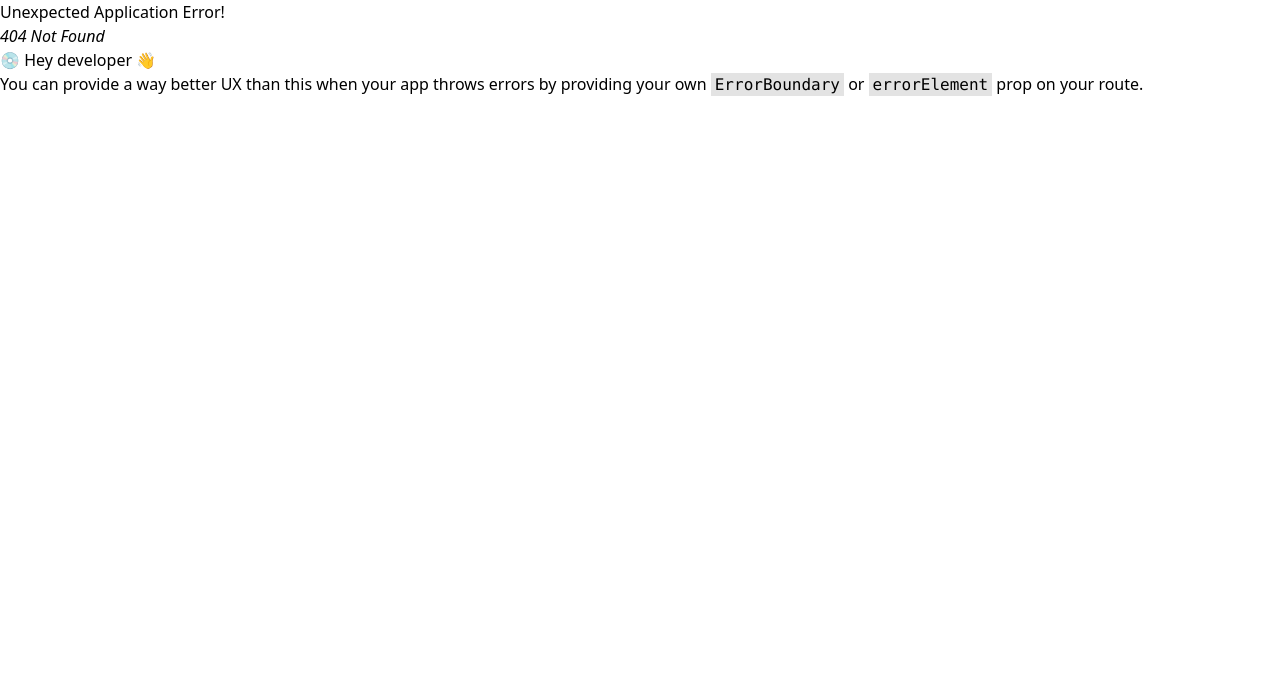
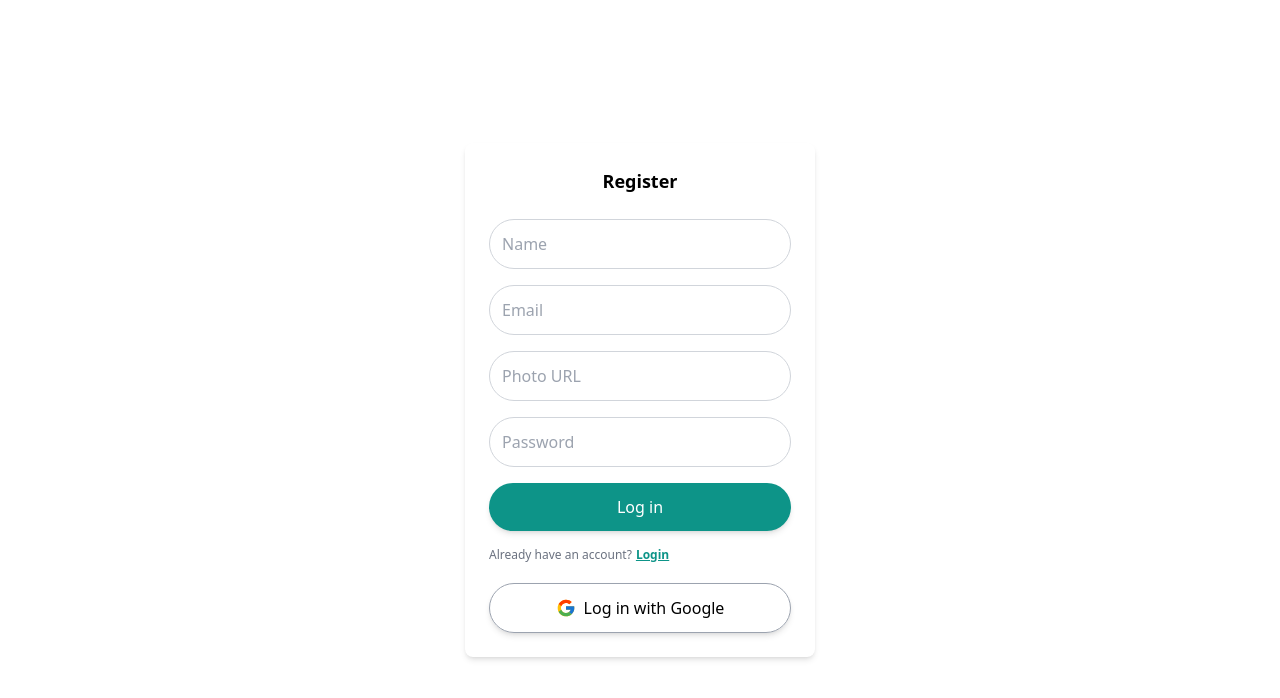
Before and after one commit to MAAB-FW/product-pulse-client, a React (Vite) app: page /register in a window 1280 px wide. Before the commit this address had no page. Shown: the top 698 px of the page. Built offline with nearby package versions, Linux system fonts and the light colour scheme; no server answers.

Commit message:
add: AuthProvider, login page, register page, useAuth hook and SocialLogin component created, socialLogin> google login implimented

```diff
--- /dev/null
+++ b/src/components/SocialLogin.jsx
@@ -0,0 +1,32 @@
+import useAuth from "@/hooks/useAuth";
+import React from "react";
+import { FcGoogle } from "react-icons/fc";
+import { useNavigate } from "react-router-dom";
+
+const SocialLogin = () => {
+    const { googleLogin } = useAuth();
+    const navigate = useNavigate();
+    const handleGoogleLogin = () => {
+        googleLogin()
+            .then((res) => {
+                console.log(res.user);
+                if (res.user) return navigate("/");
+            })
+            .catch((error) => {
+                console.log(error);
+            });
+    };
+    return (
+        <div className="flex flex-col gap-4 mt-5">
+            <button
+                onClick={handleGoogleLogin}
+                className="flex items-center justify-center border border-gray-400 rounded-full p-3 shadow-md space-x-2"
+            >
+                <FcGoogle className="text-xl"></FcGoogle>
+                <p> Log in with Google</p>
+            </button>
+        </div>
+    );
+};
+
+export default SocialLogin;
--- /dev/null
+++ b/src/hooks/useAuth.jsx
@@ -0,0 +1,9 @@
+import { AuthContext } from "@/routes/AuthProvider";
+import { useContext } from "react";
+
+const useAuth = () => {
+    const authInfo = useContext(AuthContext);
+    return authInfo;
+};
+
+export default useAuth;
--- a/src/pages/Login.jsx
+++ b/src/pages/Login.jsx
@@ -1,9 +1,49 @@
-import React from 'react'
+import SocialLogin from "@/components/SocialLogin";
+import React from "react";
+import { Link } from "react-router-dom";
 
 const Login = () => {
-  return (
-    <div>Login</div>
-  )
-}
+    const handleLogin = async (e) => {
+        e.preventDefault();
+        const form = e.target;
+        const email = form.email.value;
+        const password = form.password.value;
+        console.log(email, password);
+    };
+    return (
+        <div className="container mx-auto min-h-screen flex items-center">
+            <div className="w-[350px] mx-auto bg-white shadow-md rounded-lg p-6">
+                <p className="text-center font-bold text-lg mb-6">Login</p>
+                <form onSubmit={handleLogin} className="flex flex-col gap-4 mb-4">
+                    <input
+                        type="email"
+                        className="rounded-full border border-gray-300 p-3"
+                        name="email"
+                        placeholder="Email"
+                        required
+                    />
+                    <input
+                        type="password"
+                        className="rounded-full border border-gray-300 p-3"
+                        name="password"
+                        placeholder="Password"
+                        required
+                    />
+                    {/* <p className="text-right text-sm text-gray-500 underline cursor-pointer hover:text-black">Forgot Password?</p> */}
+                    <button type="submit" className="bg-teal-600 text-white rounded-full p-3 shadow-md active:shadow-none">
+                        Log in
+                    </button>
+                </form>
+                <p className="text-xs text-gray-500">
+                    Don&apos;t have an account?
+                    <Link to="/register" className="ml-1 text-teal-600 font-bold underline">
+                        Register
+                    </Link>
+                </p>
+                <SocialLogin></SocialLogin>
+            </div>
+        </div>
+    );
+};
 
-export default Login
+export default Login;
--- a/src/pages/Register.jsx
+++ b/src/pages/Register.jsx
@@ -1,9 +1,71 @@
-import React from 'react'
+import SocialLogin from "@/components/SocialLogin";
+import React from "react";
+import { Link } from "react-router-dom";
 
 const Register = () => {
-  return (
-    <div>Register</div>
-  )
-}
+    const handleRegister = async (e) => {
+        e.preventDefault();
+        const form = e.target;
+        const name = form.name.value;
+        const email = form.email.value;
+        const photo = form.photo.value;
+        const password = form.password.value;
+        const userInfo = {
+            name,
+            email,
+            photo,
+            password,
+        };
+        console.log(userInfo);
+    };
+    return (
+        <div className="container mx-auto min-h-screen flex items-center">
+            <div className="w-[350px] mx-auto bg-white shadow-md rounded-lg p-6">
+                <p className="text-center font-bold text-lg mb-6">Register</p>
+                <form onSubmit={handleRegister} className="flex flex-col gap-4 mb-4">
+                    <input
+                        type="text"
+                        className="rounded-full border border-gray-300 p-3"
+                        name="name"
+                        placeholder="Name"
+                        required
+                    />
+                    <input
+                        type="email"
+                        className="rounded-full border border-gray-300 p-3"
+                        name="email"
+                        placeholder="Email"
+                        required
+                    />
+                    <input
+                        type="url"
+                        className="rounded-full border border-gray-300 p-3"
+                        name="photo"
+                        placeholder="Photo URL"
+                        required
+                    />
+                    <input
+                        type="password"
+                        className="rounded-full border border-gray-300 p-3"
+                        name="password"
+                        placeholder="Password"
+                        required
+                    />
+                    {/* <p className="text-right text-sm text-gray-500 underline cursor-pointer hover:text-black">Forgot Password?</p> */}
+                    <button type="submit" className="bg-teal-600 text-white rounded-full p-3 shadow-md active:shadow-none">
+                        Log in
+                    </button>
+                </form>
+                <p className="text-xs text-gray-500">
+                    Already have an account?
+                    <Link to="/login" className="ml-1 text-teal-600 font-bold underline">
+                        Login
+                    </Link>
+                </p>
+                <SocialLogin></SocialLogin>
+            </div>
+        </div>
+    );
+};
 
-export default Register
+export default Register;
--- a/src/routes/AuthProvider.jsx
+++ b/src/routes/AuthProvider.jsx
@@ -1,9 +1,26 @@
-import React from 'react'
+import React, { createContext, useState } from "react";
+import PropTypes from "prop-types";
+import { GoogleAuthProvider, signInWithPopup } from "firebase/auth";
+import { auth } from "@/firebase/firebase.config";
 
-const AuthProvider = () => {
-  return (
-    <div>AuthProvider</div>
-  )
-}
+export const AuthContext = createContext(null);
+const googleProvider = new GoogleAuthProvider();
 
-export default AuthProvider
+const AuthProvider = ({ children }) => {
+    const [user, setUser] = useState(null);
+    const [loading, setLoading] = useState(false);
+
+    const googleLogin = () => {
+        setLoading(true);
+        return signInWithPopup(auth, googleProvider);
+    };
+
+    const authInfo = { user, loading, googleLogin, setLoading };
+    return <AuthContext.Provider value={authInfo}>{children}</AuthContext.Provider>;
+};
+
+export default AuthProvider;
+
+AuthProvider.propTypes = {
+    children: PropTypes.node,
+};
```
Also changed, not shown: src/main.jsx (+10 -7 lines), src/routes/Router.jsx (+13 -3 lines).
